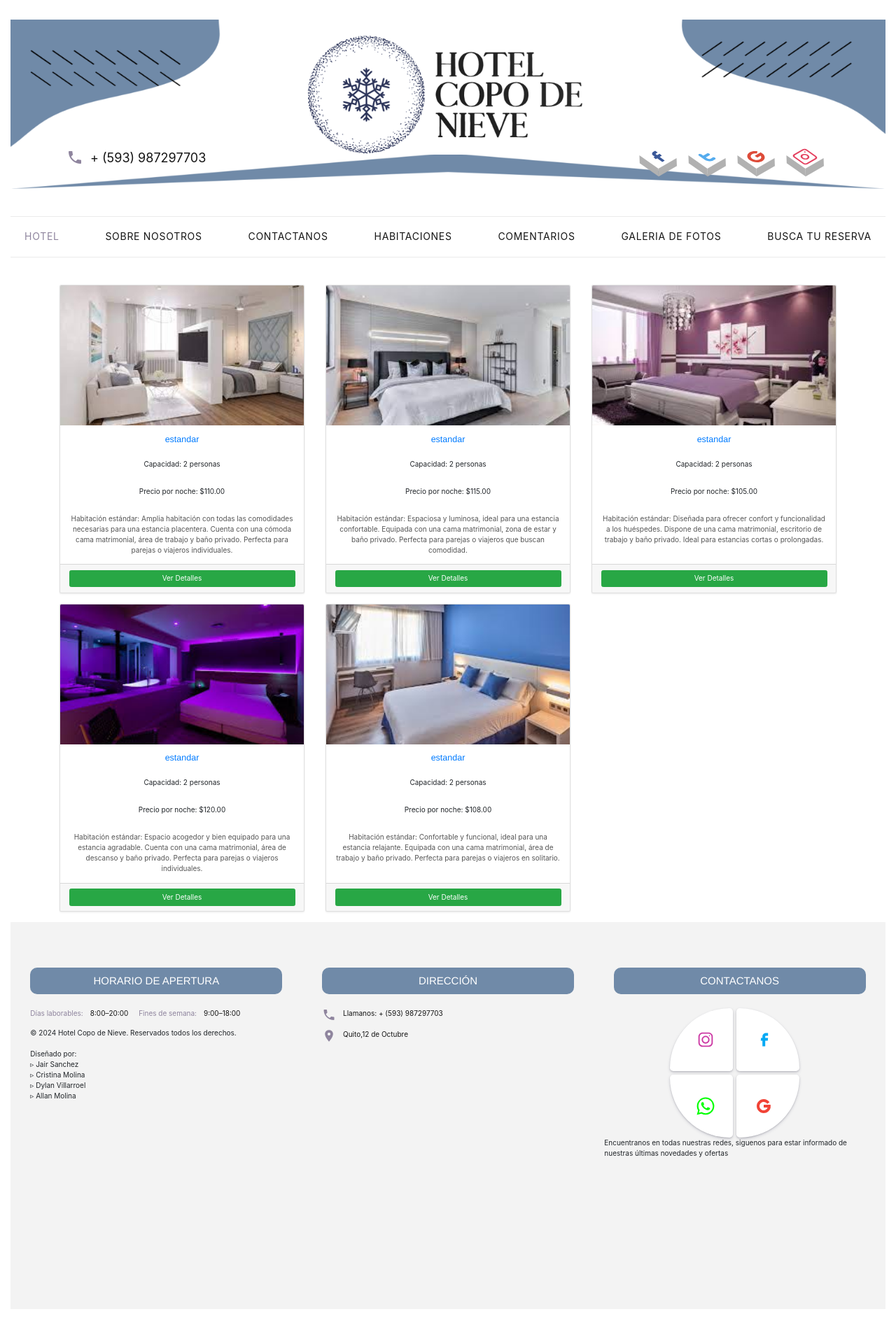
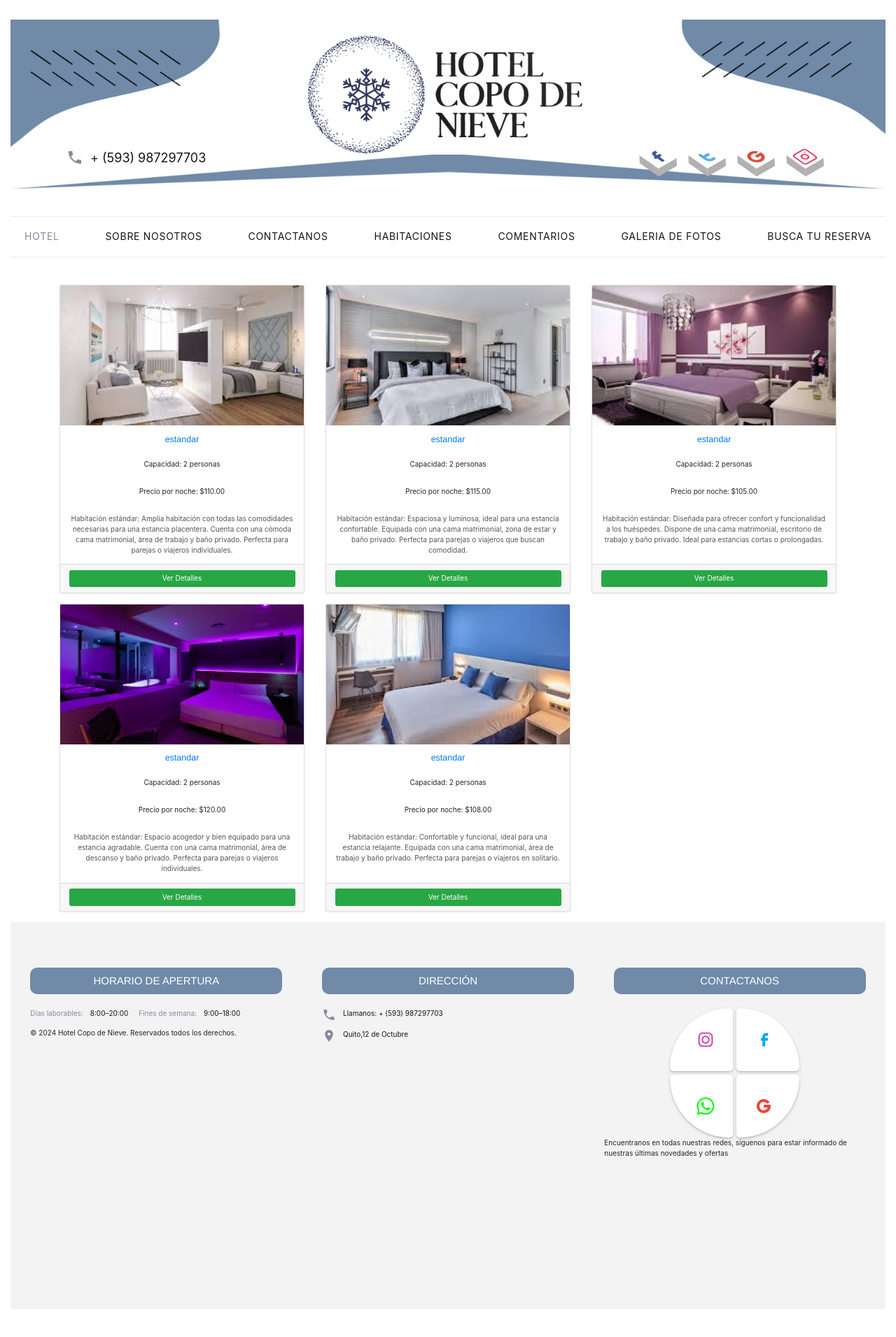
Before and after one commit to Allan4865/Hotel-Copo-de-nieve, a PHP site: the page made by Front-def/site/tipos de habitaciones/habitaciones_estandar.php in a window 1280 px wide. Shown: the part 961-2872 px from the top of the page at 70% size. Run offline with PHP 8.4, Linux system fonts and the light colour scheme; data comes from the database, SQL or seed files in the repository; grey boxes are pictures that could not be loaded.

Commit message:
Update habitaciones_estandar.php

```diff
--- a/Front-def/site/tipos de habitaciones/habitaciones_estandar.php
+++ b/Front-def/site/tipos de habitaciones/habitaciones_estandar.php
@@ -253,7 +253,7 @@
                                         </div>
                                     </li>
                                     <li>
-                                        <p class="rights"><span>&copy;&nbsp;</span><span>2024</span><span>&nbsp;</span><span class="copyright-year"></span>Hotel Copo de Nieve. Reservados todos los derechos.<br><br> Diseñado por:<br> &#9657; Jair Sanchez <br> &#9657; Cristina Molina<br>&#9657; Dylan Villarroel<br> &#9657; Allan Molina</p>
+                                        <p class="rights"><span>&copy;&nbsp;</span><span>2024</span><span>&nbsp;</span><span class="copyright-year"></span>Hotel Copo de Nieve. Reservados todos los derechos.<br></p>
                                     </li>
                                 </ul>
                             </div>
```
